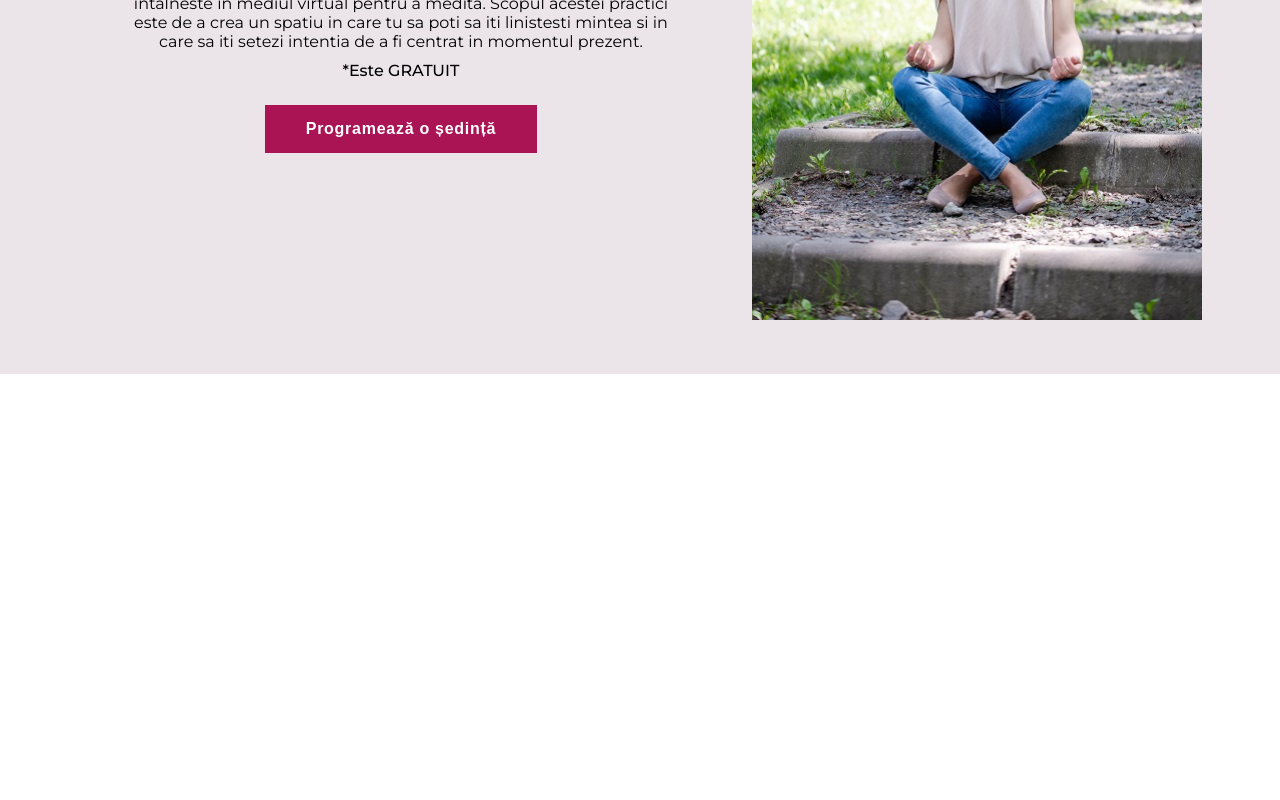
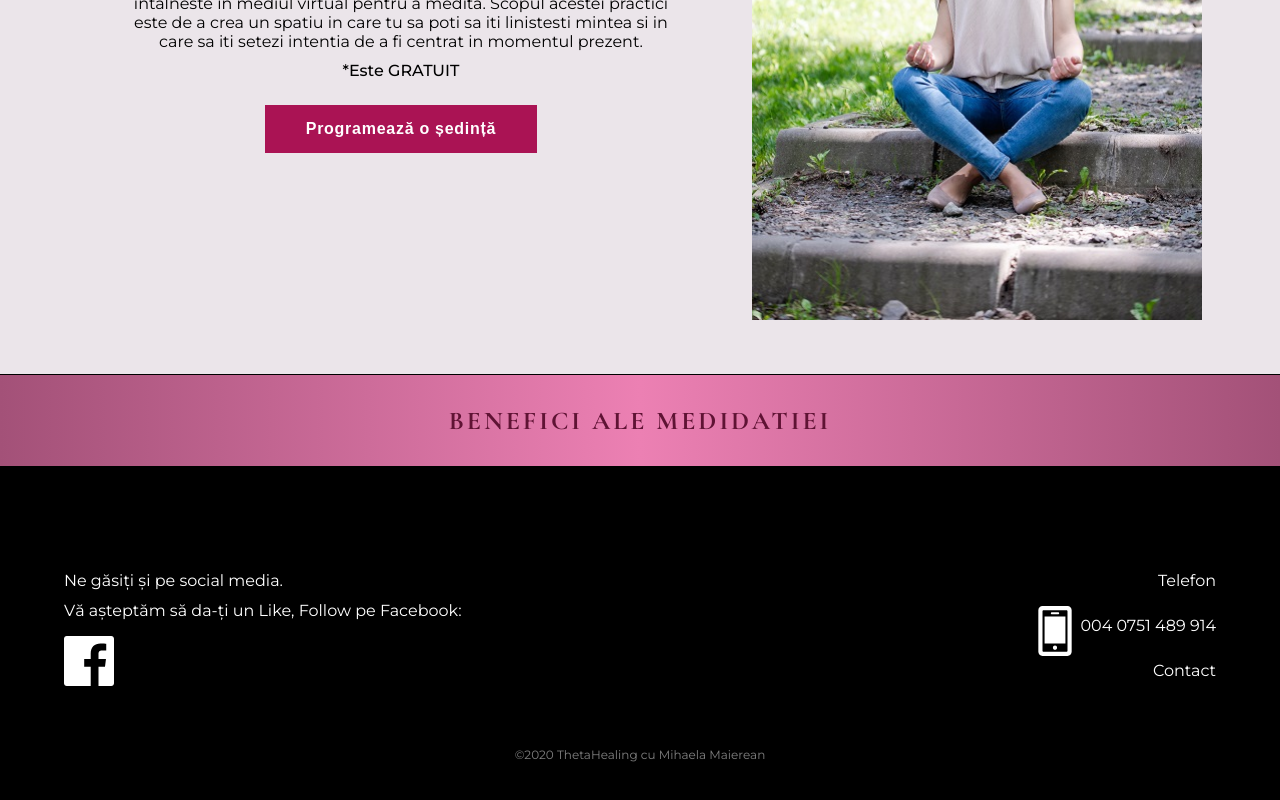
Before and after one commit to HauresBogdan/mm, a React (Create React App) app: page /Medidate in a window 1280 px wide. Shown: the part 588-1388 px from the top of the page. Before the commit the page ends 962 px from the top, so only its background shows below. Built offline with nearby package versions, Linux system fonts and the light colour scheme.

Commit message:
1 sec in medidate2

```diff
--- a/src/components/Medidate.js
+++ b/src/components/Medidate.js
@@ -9,7 +9,8 @@ function Medidate() {
         <h1 className="m-container">Medidate</h1>
       </div>
 
-      <section className="medi1 thp-hero">
+      <section className="thp-hero ">
+        <div className="medi1 m-container2">
           <div className="medi1-left">
             <h1>Vrei sa experimentezi beneficiile meditatiei?</h1>
             <p>Una dintre placerile mele este aceea de a medita iar MediDate a pornit din dorinta de a medita in grup.</p>
@@ -25,9 +26,14 @@ function Medidate() {
           <div className="medi1-right">
             <img src="m1.jpg" alt="mihaela maierean thetahealing" />
           </div>
+        </div>
       </section>
 
+      <div className="th-banner2 fs-b2">
+        <h1 className="m-container">Benefici ale Medidatiei</h1>
+      </div>
 
+      <Footer/>
     </>
   );
 }
--- a/src/sidepagecss/medidate.css
+++ b/src/sidepagecss/medidate.css
@@ -12,11 +12,22 @@
     background: linear-gradient(to right, #c4b877, #e4deb8, #c4b877);
 }
 
+.fs-b2 {
+    font-size: 0.8em;
+}
+
 .m-container {
     max-width: 1250px;
     margin: auto;
     padding: 0 5%;
 }
+
+.m-container2 {
+    max-width: 1450px;
+    margin: auto;
+    padding: 0 5%;
+}
+
 .medi1 {
     display: flex;
     flex-wrap: wrap;
```
Also changed, not shown: src/sidepagecss/thetahealing.css (+0 -15 lines), 1 other file (tests, documents, lock files or other folders). Lines whose indentation alone changed are shown as unchanged.
